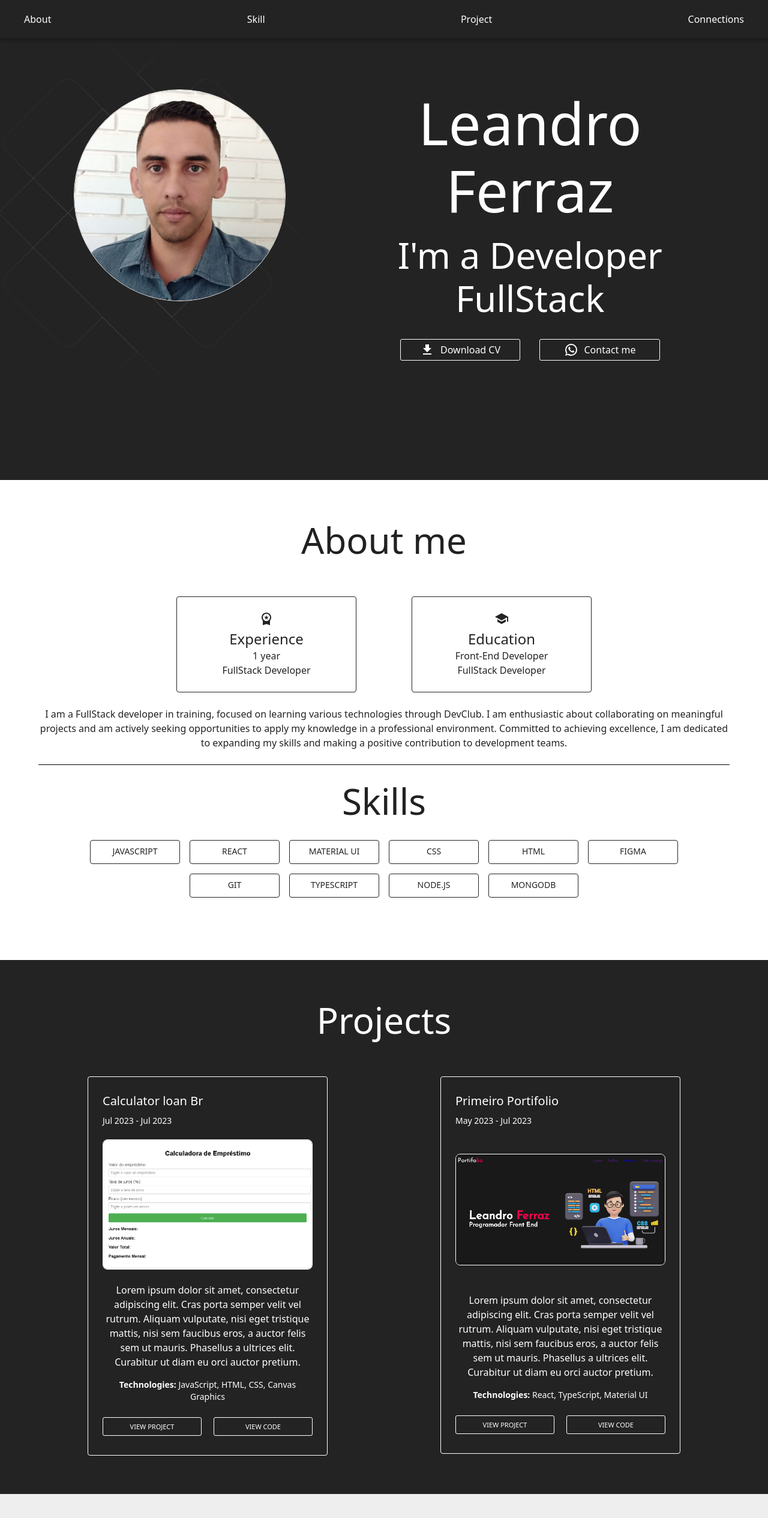
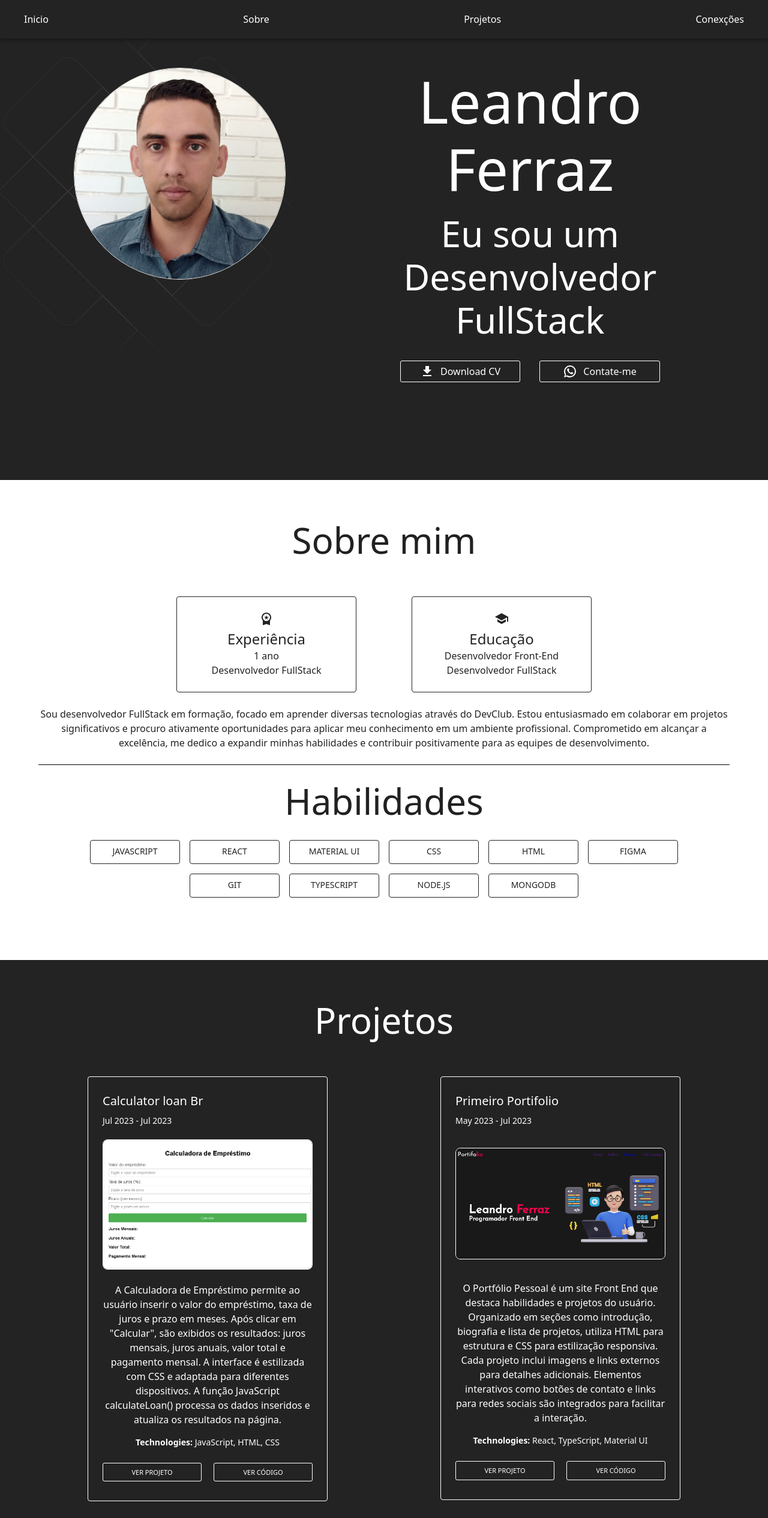
Before and after one commit to LeandroFerraz31/Portifolio-2.0, a React (Vite) app: page / in a window 1280 px wide. Shown: the top 2530 px of the page at 60% size. Built offline with nearby package versions, Linux system fonts and the light colour scheme.

Commit message:
feat: ajustes para o portugues em um futuro proximo vamos para o ingles

```diff
--- a/src/components/NavBar/NavBar.tsx
+++ b/src/components/NavBar/NavBar.tsx
@@ -53,22 +53,22 @@ const Navbar = () => {
 		<List>
 			<ListItem button onClick={() => scrollToSection("about-section")}>
 			<AccountCircleTwoToneIcon/>
-				<ListItemText primary='About' />
+				<ListItemText primary='Inicio' />
 			</ListItem>
 			<Divider component="li" />
 			<ListItem button onClick={() => scrollToSection("skill-section")}>
 			<StorageTwoToneIcon/>
-				<ListItemText primary='Skill' />
+				<ListItemText primary='Sobre' />
 			</ListItem>
 			<Divider component="li" />
 			<ListItem button onClick={() => scrollToSection("project-section")}>
 			<AccountTreeTwoToneIcon/>
-				<ListItemText primary='Project' />
+				<ListItemText primary='Projetos' />
 			</ListItem>
 			<Divider component="li" />
 			<ListItem button onClick={() => scrollToSection("footer-section")}>
 			<ConnectWithoutContactTwoToneIcon/>
-				<ListItemText primary='Connections' />
+				<ListItemText primary='Conexões' />
 			</ListItem>
 		</List>
 	);
@@ -80,19 +80,19 @@ const Navbar = () => {
 					<Hidden mdDown>
 						<StyledToolbar>
 							<MenuItem onClick={() => scrollToSection("about-section")} >
-								About
+								Inicio
 							</MenuItem>
 							<MenuItem onClick={() => scrollToSection("skill-section")}>
 
-								Skill
+								Sobre
 							</MenuItem>
 							<MenuItem onClick={() => scrollToSection("project-section")}>
 
-								Project
+								Projetos
 							</MenuItem>
 							<MenuItem onClick={() => scrollToSection("footer-section")}>
 
-							Connections
+							Conexções
 							</MenuItem>
 						</StyledToolbar>
 					</Hidden>
--- a/src/pages/Home/sections/About/About.tsx
+++ b/src/pages/Home/sections/About/About.tsx
@@ -11,29 +11,28 @@ const About = () => {
     <StyledAbout id="skill-section">
       <Container maxWidth="lg">
         <Typography variant="h2" display="flex" justifyContent="center" alignItems="center" pb="5%">
-          About me
+          Sobre mim
         </Typography>
         <Grid container spacing={3} display={"flex"} justifyContent={"center"}>
           <Grid item xs={12} md={4} ref={experienceRef} className={`fade-in ${experienceInView ? 'active' : ''}`}>
             <ExperienceBox>
               <WorkspacePremiumIcon />
               <Typography variant="h5">
-                Experience
+              Experiência
               </Typography>
-              <Typography>1 year <br /> FullStack Developer</Typography>
+              <Typography>1 ano <br /> Desenvolvedor FullStack</Typography>
             </ExperienceBox>
           </Grid>
           <Grid item xs={12} md={4} ref={educationRef} className={`fade-in ${educationInView ? 'active' : ''}`}>
             <CertificationBox>
               <SchoolIcon />
-              <Typography variant="h5">Education</Typography>
-              <Typography>Front-End Developer <br /> FullStack Developer</Typography>
+              <Typography variant="h5">Educação</Typography>
+              <Typography>Desenvolvedor Front-End <br />Desenvolvedor FullStack</Typography>
             </CertificationBox>
           </Grid>
           <Grid item xs={12}>
             <Typography align="center">
-              I am a FullStack developer in training, focused on learning various technologies through DevClub. I am enthusiastic about collaborating on meaningful projects and am actively seeking opportunities to apply my knowledge in a professional environment. Committed to achieving excellence, I am dedicated to expanding my skills and making a positive contribution to development teams.
-            </Typography>
+            Sou desenvolvedor FullStack em formação, focado em aprender diversas tecnologias através do DevClub. Estou entusiasmado em colaborar em projetos significativos e procuro ativamente oportunidades para aplicar meu conhecimento em um ambiente profissional. Comprometido em alcançar a excelência, me dedico a expandir minhas habilidades e contribuir positivamente para as equipes de desenvolvimento.            </Typography>
           </Grid>
 
           <Grid item xs={12}>
@@ -42,7 +41,7 @@ const About = () => {
           </Grid>
           <Grid item xs={12}>
             <Typography variant="h2" display="flex" justifyContent="center" alignItems="center" gutterBottom>
-              Skills
+            Habilidades
             </Typography>
             <Box display="flex" justifyContent="center" flexWrap="wrap">
               <SkillButton variant="outlined">JavaScript</SkillButton>
--- a/src/pages/Home/sections/Hero/Hero.tsx
+++ b/src/pages/Home/sections/Hero/Hero.tsx
@@ -37,7 +37,7 @@ const Hero = () => {
   }));
 
   const [typedText, setTypedText] = React.useState('');
-  const targetText = "Developer FullStack";
+  const targetText = "Desenvolvedor FullStack";
 
   React.useEffect(() => {
     const textSpeed = 100;
@@ -86,7 +86,7 @@ const Hero = () => {
                 variant="h2"
                 textAlign="center"
               >
-                I'm a {typedText}
+                Eu sou um {typedText}
               </Typography>
               <Grid container display="flex" justifyContent="center" spacing={4} pt={4}>
                 <Grid
@@ -113,7 +113,7 @@ const Hero = () => {
                   <StyledButton onClick={handleContactMe}>
                     <WhatsAppIcon/>
                     <Typography>
-                      Contact me
+                    Contate-me
                     </Typography>
                   </StyledButton>
                 </Grid>
--- a/src/pages/Home/sections/Projects/Projects.tsx
+++ b/src/pages/Home/sections/Projects/Projects.tsx
@@ -2,9 +2,32 @@
 import { Box, Container, Grid, Typography, styled, Button, } from "@mui/material";
 import Calc from "../../../../assets/images/calculadora.png";
 import Portifolio from "../../../../assets/images/portifolio.png";
-import { Link } from 'react-router-dom';
+
+
 
 const Projects: React.FC = () => {
+
+
+    const handleViewProject = () => {
+      const pdfPath = 'https://portifolioferraz.netlify.app/';
+      window.open(pdfPath, '_blank');
+    };
+
+    const handleViewCode = () => {
+      window.open('https://github.com/LeandroFerraz31/Portifolio-Ferraz');
+    };
+
+    const handleViewCalc = () => {
+      const pdfPath = 'https://imaginative-chaja-c62aba.netlify.app/';
+      window.open(pdfPath, '_blank');
+    };
+
+    const handleViewCodeCalc = () => {
+      window.open('https://github.com/LeandroFerraz31/calculadora-emprestimo-br');
+    };
+
+
+
     const StyledProjects = styled("div")(({ theme }) => ({
         background: theme.palette.primary.main,
         minHeight: "100vh", // Use minHeight ao invés de height
@@ -64,7 +87,7 @@ const ProjectsImg = styled("img")(({theme}) => ({
     <StyledProjects id="project-section">
     <Container maxWidth="lg" >
         <Typography variant="h2" display="flex" justifyContent="center" alignItems="center" pb="5%" color="primary.contrastText">
-          Projects
+          Projetos
         </Typography>
         <Grid container spacing={3}>
           {/* Projeto 1 */}
@@ -78,15 +101,15 @@ const ProjectsImg = styled("img")(({theme}) => ({
                 <ProjectsImg src={Calc} alt="Project-1" style={{ width: '100%', borderRadius: '8px' }} />
               </Box>
               <Typography variant="body1" paragraph>
-                Lorem ipsum dolor sit amet, consectetur adipiscing elit. Cras porta semper velit vel rutrum. Aliquam vulputate, nisi eget tristique mattis, nisi sem faucibus eros, a auctor felis sem ut mauris. Phasellus a ultrices elit. Curabitur ut diam eu orci auctor pretium.
+              A Calculadora de Empréstimo permite ao usuário inserir o valor do empréstimo, taxa de juros e prazo em meses. Após clicar em "Calcular", são exibidos os resultados: juros mensais, juros anuais, valor total e pagamento mensal. A interface é estilizada com CSS e adaptada para diferentes dispositivos. A função JavaScript calculateLoan() processa os dados inseridos e atualiza os resultados na página.
               </Typography>
               <Typography variant="body2" paragraph>
-                <strong>Technologies:</strong> JavaScript, HTML, CSS, Canvas Graphics
+                <strong>Technologies:</strong> JavaScript, HTML, CSS
               </Typography>
               <Grid item xs={12}  md={12}>
-              <Box my={1} flex="5" display="flex" justifyContent="center" alignItems="center" gap="20px" >
-                <ProjectButton variant="outlined" onClick={() => console.log("project")} sx={{ fontSize: 11 }}>View Project</ProjectButton>
-                <ProjectButton variant="outlined" onClick={() => console.log("code")} sx={{ fontSize: 11 }}>View Code</ProjectButton>
+              <Box my={1} flex="1" display="flex" justifyContent="center" alignItems="center" gap="20px" >
+                <ProjectButton variant="outlined" onClick={handleViewCalc} sx={{ fontSize: 11 }}>Ver Projeto</ProjectButton>
+                <ProjectButton variant="outlined" onClick={handleViewCodeCalc} sx={{ fontSize: 11 }}>Ver Código</ProjectButton>
               </Box>
               </Grid>
             </ProjectBox>
@@ -98,19 +121,19 @@ const ProjectsImg = styled("img")(({theme}) => ({
               <Typography variant="h6" gutterBottom>Primeiro Portifolio</Typography>
               <Typography variant="body2" color="primary.contrastText" gutterBottom>May 2023 - Jul 2023</Typography>
             </Box>
-              <Box my={5}>
+              <Box my={3.8}>
                 <ProjectsImg src={Portifolio} alt="Project-2" style={{ width: '100%', borderRadius: '8px' }} />
               </Box>
               <Typography variant="body1" paragraph>
-                Lorem ipsum dolor sit amet, consectetur adipiscing elit. Cras porta semper velit vel rutrum. Aliquam vulputate, nisi eget tristique mattis, nisi sem faucibus eros, a auctor felis sem ut mauris. Phasellus a ultrices elit. Curabitur ut diam eu orci auctor pretium.
-              </Typography>
+              O Portfólio Pessoal é um site Front End que destaca habilidades e projetos do usuário. Organizado em seções como introdução, biografia e lista de projetos, utiliza HTML para estrutura e CSS para estilização responsiva. Cada projeto inclui imagens e links externos para detalhes adicionais. Elementos interativos como botões de contato e links para redes sociais são integrados para facilitar a interação.              </Typography>
               <Typography variant="body2" paragraph>
                 <strong>Technologies:</strong> React, TypeScript, Material UI
               </Typography>
               <Grid item xs={12}  md={12}>
               <Box  my={1} flex="1" display="flex" justifyContent="center" alignItems="center" gap="20px">
-                <ProjectButton variant="outlined" onClick={() => console.log("project")} sx={{ fontSize: 11 }}>View Project</ProjectButton>
-                <ProjectButton variant="outlined" onClick={() => console.log("code")}sx={{ fontSize: 11 }}>View Code</ProjectButton>
+                <ProjectButton variant="outlined" onClick={handleViewProject} sx={{ fontSize: 11 }}>
+                Ver Projeto</ProjectButton>
+                <ProjectButton variant="outlined" onClick={handleViewCode}sx={{ fontSize: 11 }}>Ver Código</ProjectButton>
               </Box>
               </Grid>
             </ProjectBox>
```
